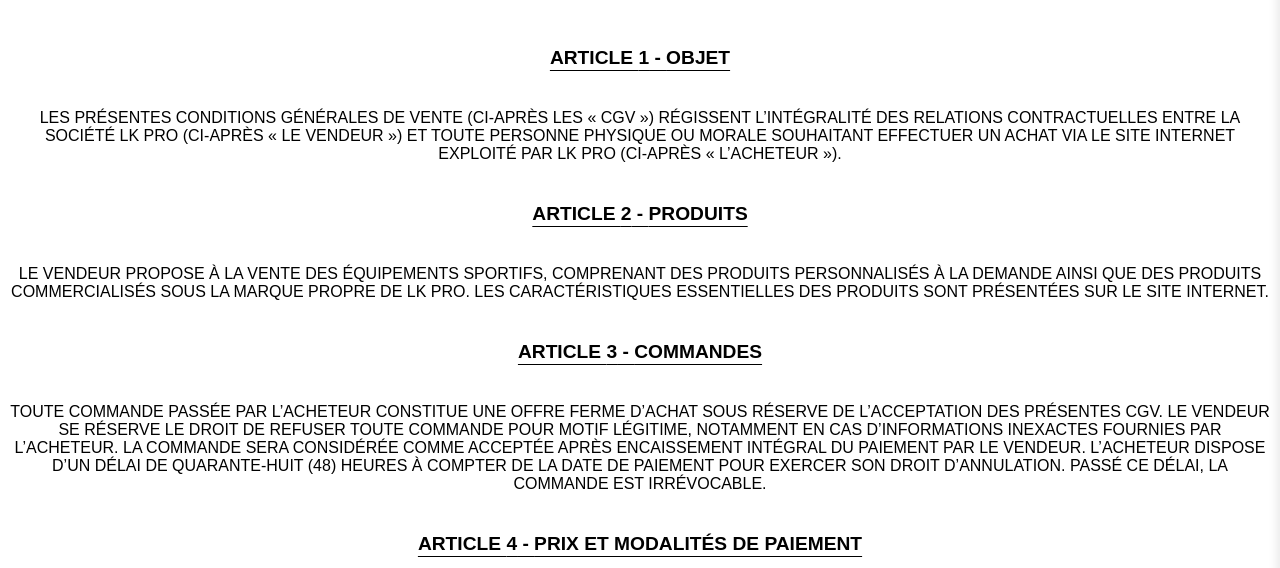
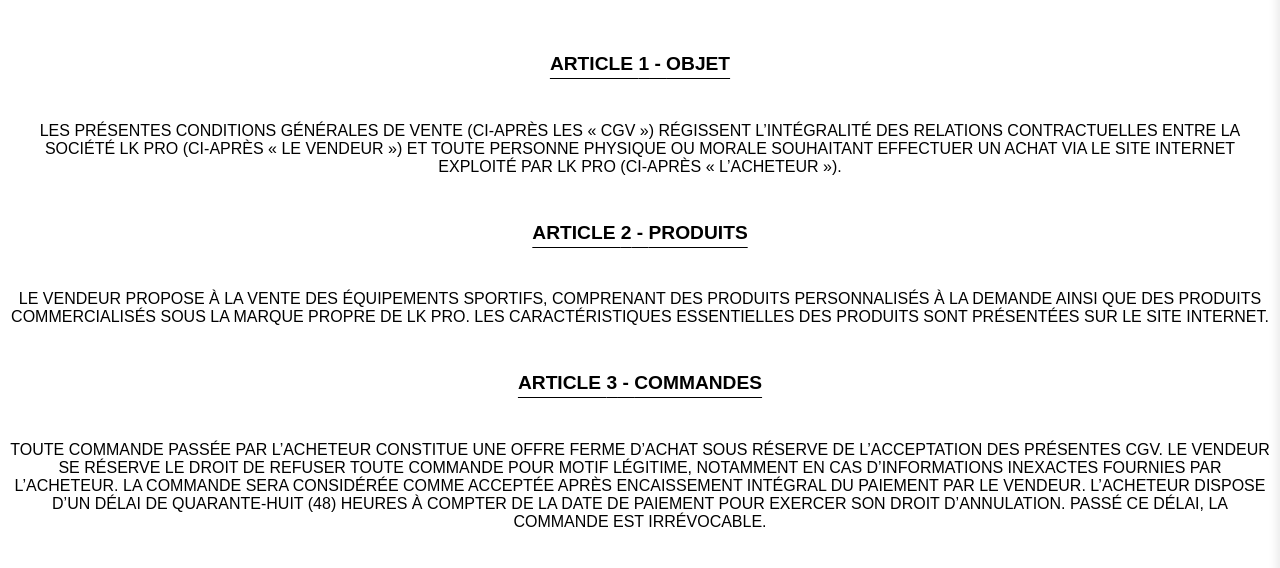
Before and after one commit to liguanovic/LKPRO, a React app: page /LKPRO/CGV in a window 1280 px wide. Shown: the part 170-738 px from the top of the page. Built offline with nearby package versions, Linux system fonts and the light colour scheme; a web font is replaced by a local one.

Commit message:
change css for h2 in CGV

```diff
--- a/src/Pages/CGV/CGV.css
+++ b/src/Pages/CGV/CGV.css
@@ -1,5 +1,6 @@
 [id="cgv-container"] h2 {
     text-decoration: underline !important;
-    text-decoration-thickness: 0.4em;
-    text-underline-offset: 0.3em;
+    text-decoration-thickness: 0.2em;
+    text-underline-offset: 0.4em;
+    line-height: 1.8;
 }
```
